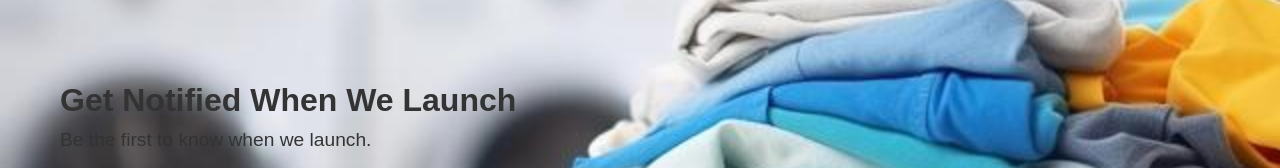
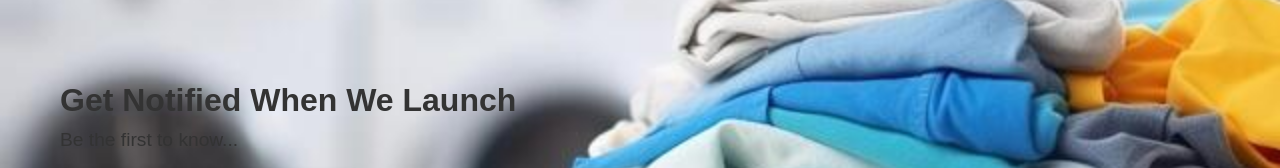
Before and after one commit to tongeche/clean_mat, a plain HTML site: page index.html in a window 1280 px wide. Shown: the part 268-436 px from the top of the page. Drawn offline with Linux system fonts and the light colour scheme.

Commit message:
changed the html structure

```diff
--- a/index.html
+++ b/index.html
@@ -27,7 +27,7 @@
             <!-- Left side with text -->
             <div class="left-side">
                 <h1>Get Notified When We Launch</h1>
-                <p>Be the first to know when we launch.</p>
+                <p>Be the first to know...</p>
 
                 <!-- Formspree form to collect emails -->
                 <form action="https://formspree.io/f/xdknjzbk" method="POST">
```
